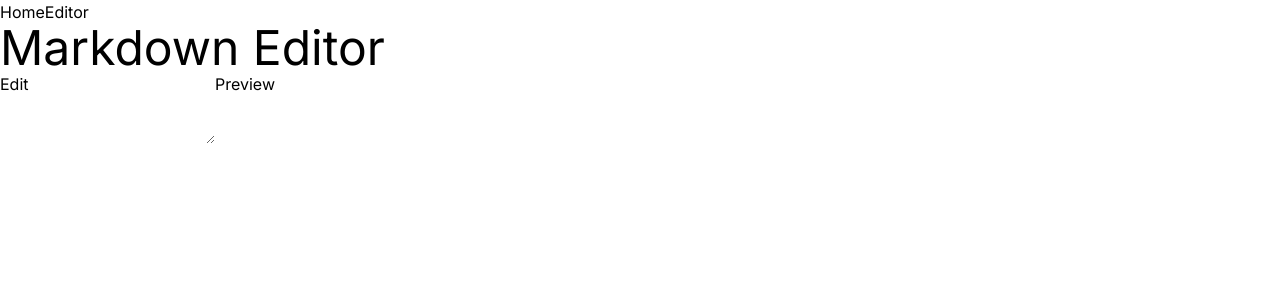
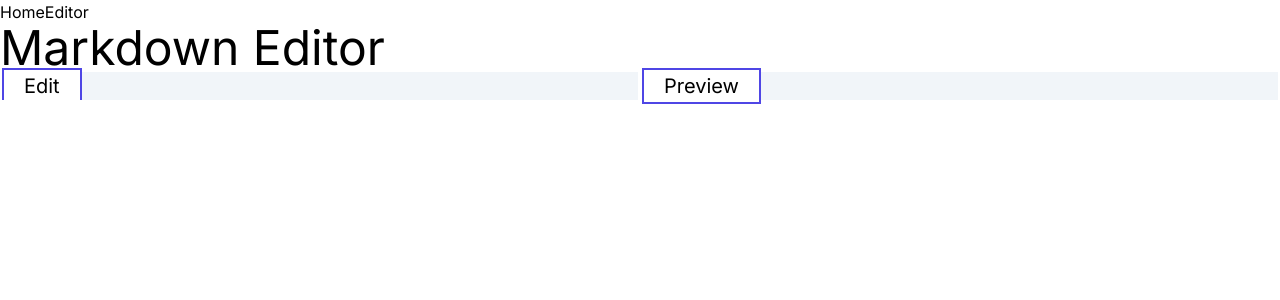
Before and after one commit to vivitt/online-markdown-editor, a Next.js app: page /editor in a window 1280 px wide. Shown: the top 300 px of the page. Built offline with nearby package versions, Linux system fonts and the light colour scheme.

Commit message:
add panel component

```diff
--- /dev/null
+++ b/app/components/Panel.tsx
@@ -0,0 +1,12 @@
+import { useState, useEffect } from "react";
+
+export default function Panel({ children, title }) {
+  return (
+    <div className="mx-0.5  bg-slate-100 w-full h-screen " id="droptarget">
+      <h2 className="text-xl bg-white inline px-5 py-1 border-solid border-2 border-indigo-600">
+        {title}
+      </h2>
+      <div>{children}</div>
+    </div>
+  );
+}
--- a/app/components/editArea.tsx
+++ b/app/components/editArea.tsx
@@ -1,8 +1,8 @@
-export default function editArea({ onChange }) {
+export default function EditArea({ onChange }) {
   return (
-    <section>
-      <h2>Edit</h2>
-      <textarea onChange={(e) => onChange(e)}></textarea>
-    </section>
+    <textarea
+      className="resize-none w-full min-h-screen"
+      onChange={(e) => onChange(e)}
+    ></textarea>
   );
 }
--- a/app/components/previewArea.tsx
+++ b/app/components/previewArea.tsx
@@ -0,0 +1,6 @@
+import Markdown from "react-markdown";
+export default function PreviewArea({ markdown }) {
+  return (
+    <Markdown className="prose p-5 bg-white h-screen">{markdown}</Markdown>
+  );
+}
--- a/app/editor/page.tsx
+++ b/app/editor/page.tsx
@@ -1,9 +1,13 @@
 "use client";
-import Markdown from "react-markdown";
+
 import { useState } from "react";
-import EditArea from "../components/editArea";
+import EditArea from "../components/EditArea";
+import Panel from "../components/Panel";
+import Divider from "../components/ResizableHandle";
+import PreviewArea from "../components/PreviewArea";
 
 type ChangeEvent = React.ChangeEvent<HTMLInputElement>;
+
 export default function Editor() {
   const [markdown, setMarkdown] = useState("");
 
@@ -14,11 +18,13 @@ export default function Editor() {
     <main>
       <h1 className="text-5xl">Markdown Editor</h1>
       <div className="flex w-100">
-        <EditArea onChange={onChange}></EditArea>
-        <section>
-          <h2>Preview</h2>
-          <Markdown className="prose">{markdown}</Markdown>
-        </section>
+        <Panel title="Edit">
+          <EditArea onChange={onChange}></EditArea>
+        </Panel>
+
+        <Panel title="Preview">
+          <PreviewArea markdown={markdown}></PreviewArea>
+        </Panel>
       </div>
     </main>
   );
```
